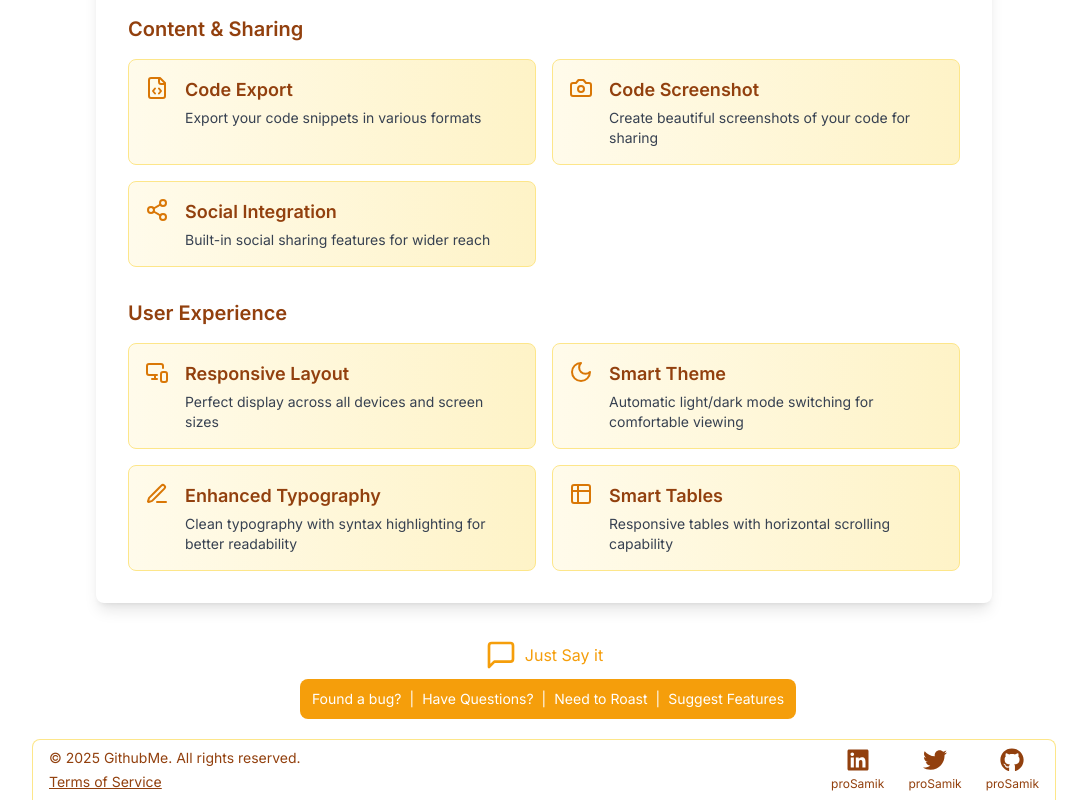
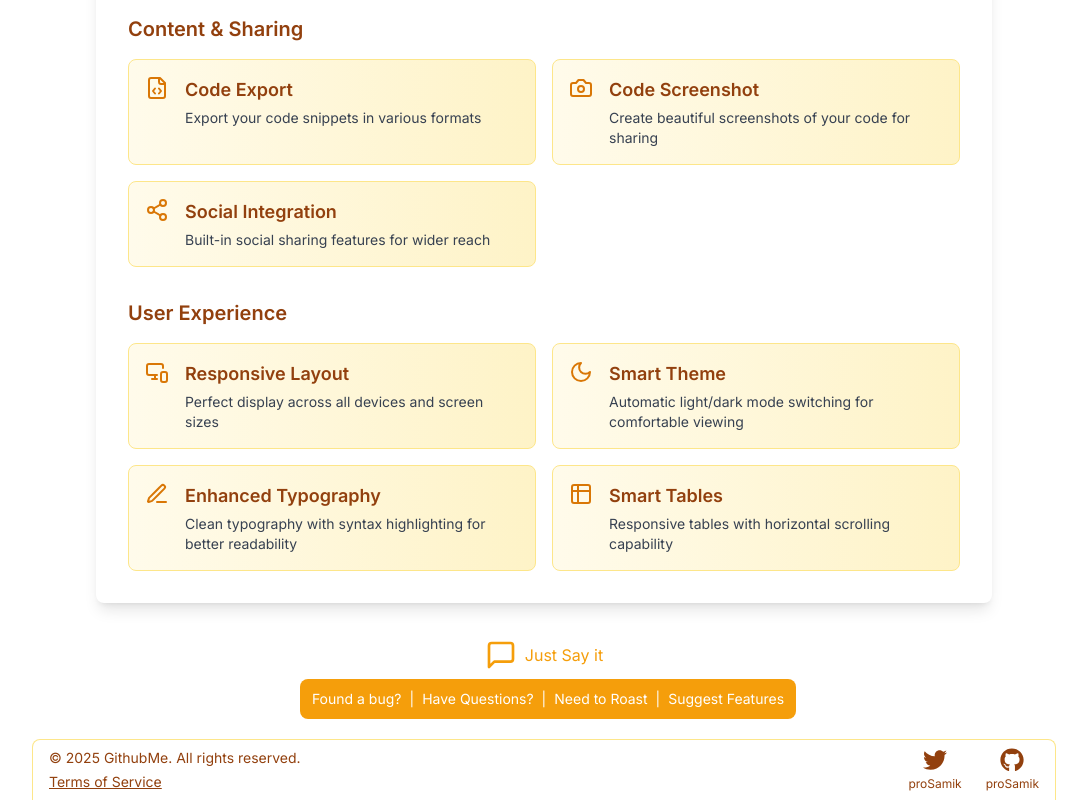
Before and after one commit to proSamik/githubme, a Next.js app: page /about in a window 1280 px wide. Shown: the part 1285-2085 px from the top of the page, without its empty margins (96-1183 px from the left). Built offline with nearby package versions, Linux system fonts and the light colour scheme; no server answers; what node-cache would draw is missing.

Commit message:
fix: remove LinkedIn link from footer

```diff
--- a/src/components/layout/Footer.tsx
+++ b/src/components/layout/Footer.tsx
@@ -1,5 +1,5 @@
 // src/components/Footer.tsx
-import { FaGithub, FaLinkedin, FaTwitter } from "react-icons/fa";
+import { FaGithub, FaTwitter } from "react-icons/fa";
 
 export default function Footer() {
     return (
@@ -26,7 +26,7 @@ export default function Footer() {
                     </div>
 
                     <div className="flex space-x-6">
-                        <a
+                        {/* <a
                             href="https://www.linkedin.com/in/prosamik"
                             target="_blank"
                             rel="noopener noreferrer"
@@ -37,7 +37,7 @@ export default function Footer() {
                                 <span className="mt-1 text-xs">
                                     proSamik
                                 </span>
-                            </a>
+                            </a> */}
                             <a
                                 href="https://www.twitter.com/prosamik"
                                 target="_blank"
```
